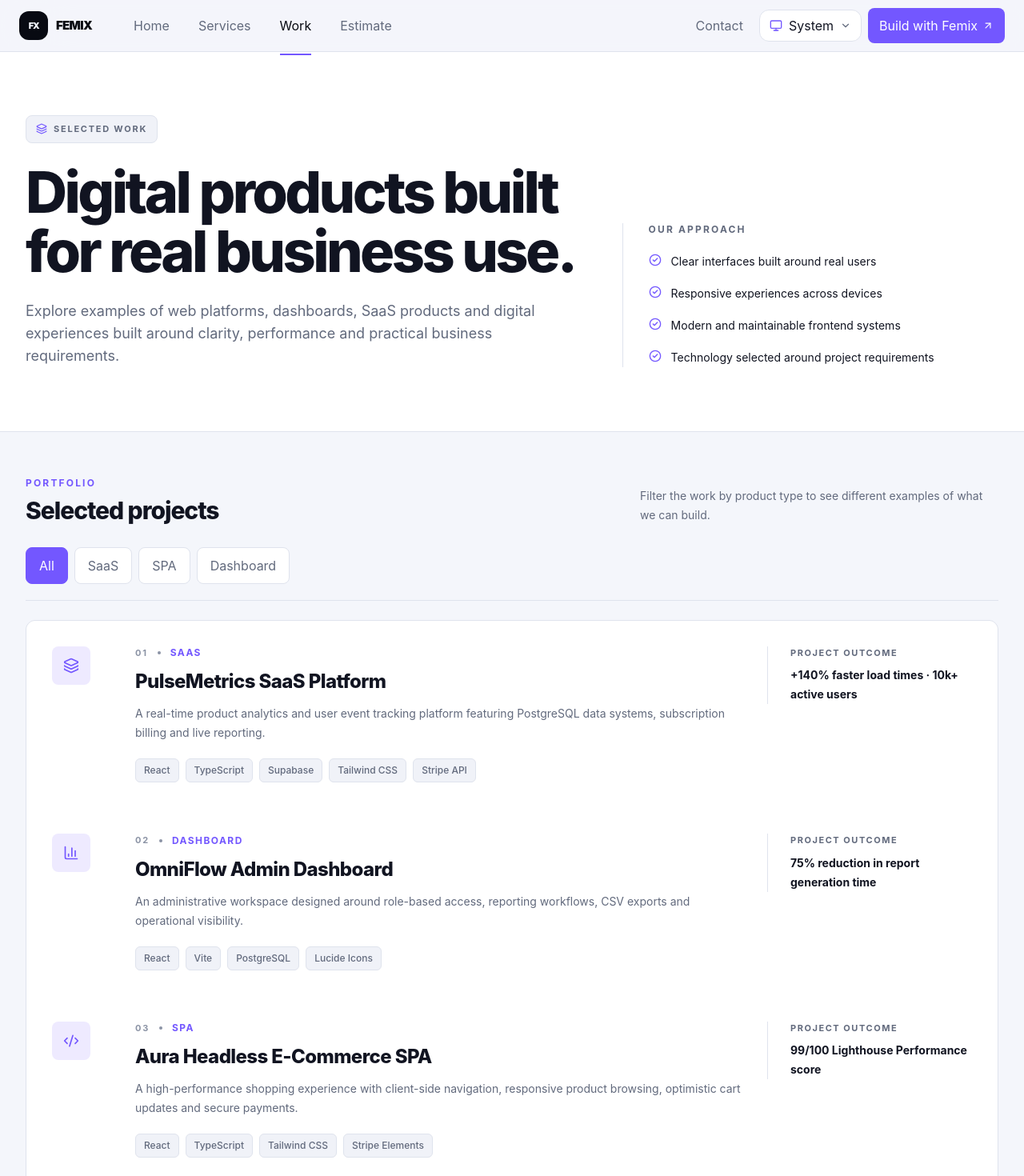
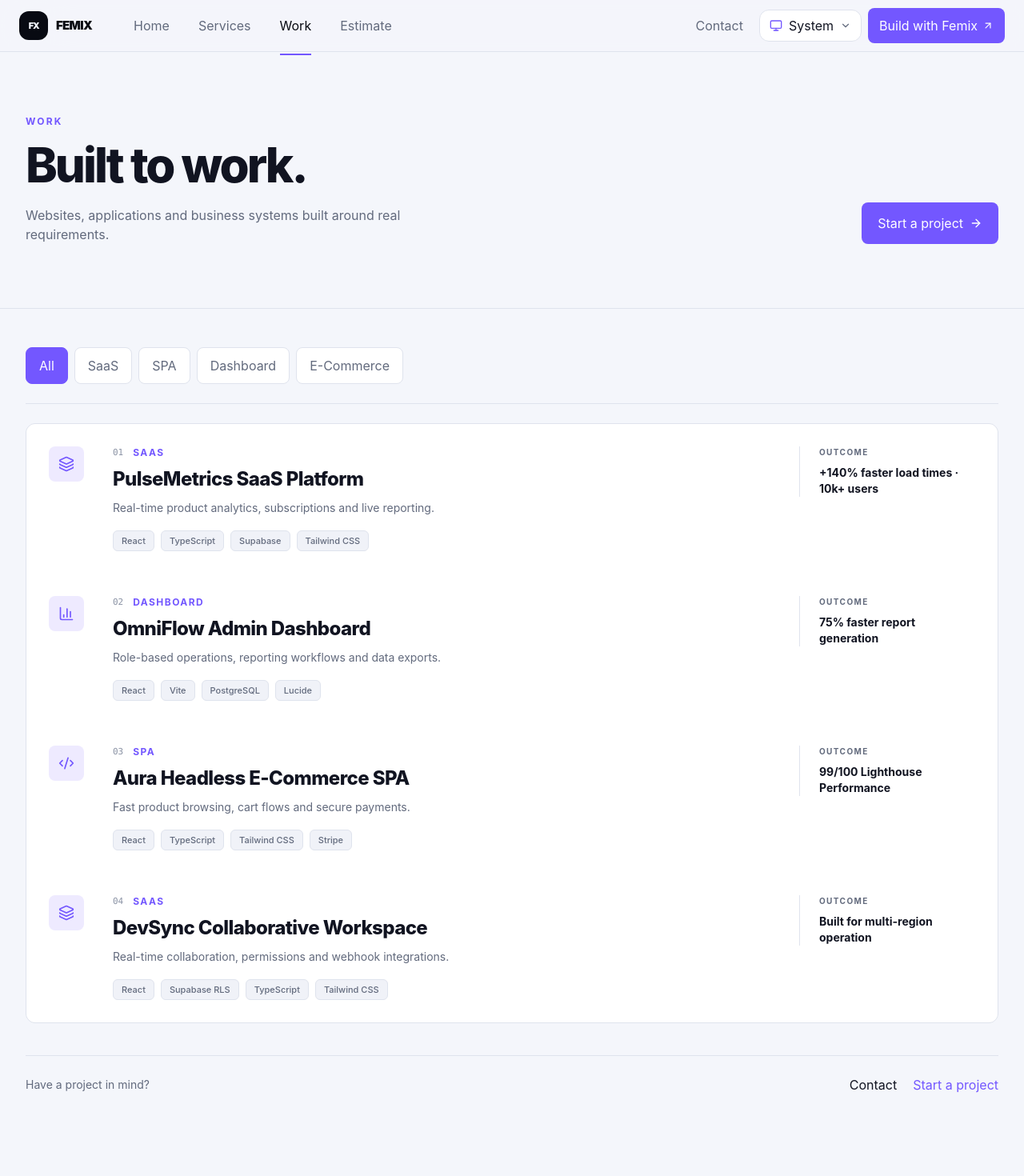
Before and after one commit to femixdigital/femix-web-dev, a React (Vite) app: page /portfolio in a window 1280 px wide. Shown: the top 1470 px of the page at 80% size. After the commit the page ends 1416 px from the top, so only its background shows below. Built offline with nearby package versions, Linux system fonts and the light colour scheme.

Commit message:
feat: streamline portfolio experience

```diff
--- a/src/pages/Portfolio.tsx
+++ b/src/pages/Portfolio.tsx
@@ -4,7 +4,6 @@ import {
   ArrowRight,
   ArrowUpRight,
   BarChart3,
-  CheckCircle2,
   Code2,
   Layers3,
   ShoppingBag,
@@ -26,9 +25,9 @@ const PROJECTS: Project[] = [
     title: 'PulseMetrics SaaS Platform',
     category: 'SaaS',
     description:
-      'A real-time product analytics and user event tracking platform featuring PostgreSQL data systems, subscription billing and live reporting.',
-    techStack: ['React', 'TypeScript', 'Supabase', 'Tailwind CSS', 'Stripe API'],
-    metrics: '+140% faster load times · 10k+ active users',
+      'Real-time product analytics, subscriptions and live reporting.',
+    techStack: ['React', 'TypeScript', 'Supabase', 'Tailwind CSS'],
+    metrics: '+140% faster load times · 10k+ users',
     liveUrl: '#',
   },
   {
@@ -36,9 +35,9 @@ const PROJECTS: Project[] = [
     title: 'OmniFlow Admin Dashboard',
     category: 'Dashboard',
     description:
-      'An administrative workspace designed around role-based access, reporting workflows, CSV exports and operational visibility.',
-    techStack: ['React', 'Vite', 'PostgreSQL', 'Lucide Icons'],
-    metrics: '75% reduction in report generation time',
+      'Role-based operations, reporting workflows and data exports.',
+    techStack: ['React', 'Vite', 'PostgreSQL', 'Lucide'],
+    metrics: '75% faster report generation',
     liveUrl: '#',
   },
   {
@@ -46,9 +45,9 @@ const PROJECTS: Project[] = [
     title: 'Aura Headless E-Commerce SPA',
     category: 'SPA',
     description:
-      'A high-performance shopping experience with client-side navigation, responsive product browsing, optimistic cart updates and secure payments.',
-    techStack: ['React', 'TypeScript', 'Tailwind CSS', 'Stripe Elements'],
-    metrics: '99/100 Lighthouse Performance score',
+      'Fast product browsing, cart flows and secure payments.',
+    techStack: ['React', 'TypeScript', 'Tailwind CSS', 'Stripe'],
+    metrics: '99/100 Lighthouse Performance',
     liveUrl: '#',
   },
   {
@@ -56,14 +55,14 @@ const PROJECTS: Project[] = [
     title: 'DevSync Collaborative Workspace',
     category: 'SaaS',
     description:
-      'A collaborative productivity platform with real-time document synchronization, team permissions and custom webhook integrations.',
+      'Real-time collaboration, permissions and webhook integrations.',
     techStack: ['React', 'Supabase RLS', 'TypeScript', 'Tailwind CSS'],
-    metrics: 'Built for reliable multi-region operation',
+    metrics: 'Built for multi-region operation',
     liveUrl: '#',
   },
 ];
 
-const FILTERS = ['All', 'SaaS', 'SPA', 'Dashboard'] as const;
+const FILTERS = ['All', 'SaaS', 'SPA', 'Dashboard', 'E-Commerce'] as const;
 
 const categoryIcons = {
   SaaS: Layers3,
@@ -81,71 +80,37 @@ export const Portfolio: React.FC = () => {
       : PROJECTS.filter((project) => project.category === activeFilter);
 
   return (
-    <main className="min-h-[calc(100vh-72px)] bg-[var(--app-bg)] text-[var(--app-text)]">
-      <section className="border-b border-[var(--app-border)] bg-[var(--app-surface)]">
+    <main className="min-h-[calc(100vh-64px)] bg-[var(--app-bg)] text-[var(--app-text)]">
+      <section className="border-b border-[var(--app-border)]">
         <div className="mx-auto max-w-[1440px] px-4 py-12 sm:px-6 sm:py-16 lg:px-8 lg:py-20">
-          <div className="grid gap-10 lg:grid-cols-[minmax(0,1.2fr)_minmax(300px,0.8fr)] lg:items-end">
-            <div>
-              <div className="inline-flex items-center gap-2 rounded-lg border border-[var(--app-border)] bg-[var(--app-surface-2)] px-3 py-2 text-[11px] font-bold uppercase tracking-[0.16em] text-[var(--app-muted)]">
-                <Layers3 className="h-3.5 w-3.5 text-[var(--app-brand)]" />
-                Selected work
-              </div>
-
-              <h1 className="mt-6 max-w-4xl text-4xl font-extrabold leading-[1.03] tracking-[-0.05em] sm:text-6xl lg:text-7xl">
-                Digital products built for real business use.
+          <div className="flex flex-col gap-7 lg:flex-row lg:items-end lg:justify-between">
+            <div className="max-w-3xl">
+              <p className="text-xs font-bold uppercase tracking-[0.18em] text-[var(--app-brand)]">
+                Work
+              </p>
+              <h1 className="mt-4 text-4xl font-extrabold leading-[1.02] tracking-[-0.05em] sm:text-6xl">
+                Built to work.
               </h1>
-
-              <p className="mt-6 max-w-2xl text-base leading-7 text-[var(--app-muted)] sm:text-lg">
-                Explore examples of web platforms, dashboards, SaaS products
-                and digital experiences built around clarity, performance and
-                practical business requirements.
+              <p className="mt-5 max-w-xl text-sm leading-6 text-[var(--app-muted)] sm:text-base">
+                Websites, applications and business systems built around real
+                requirements.
               </p>
             </div>
 
-            <div className="border-t border-[var(--app-border)] pt-6 lg:border-l lg:border-t-0 lg:pl-8 lg:pt-0">
-              <p className="text-xs font-bold uppercase tracking-[0.18em] text-[var(--app-muted)]">
-                Our approach
-              </p>
-
-              <div className="mt-5 space-y-4">
-                {[
-                  'Clear interfaces built around real users',
-                  'Responsive experiences across devices',
-                  'Modern and maintainable frontend systems',
-                  'Technology selected around project requirements',
-                ].map((item) => (
-                  <div key={item} className="flex items-start gap-3">
-                    <CheckCircle2 className="mt-0.5 h-4 w-4 shrink-0 text-[var(--app-brand)]" />
-                    <p className="text-sm leading-6 text-[var(--app-text)]">
-                      {item}
-                    </p>
-                  </div>
-                ))}
-              </div>
-            </div>
+            <Link
+              to="/start-project"
+              className="inline-flex w-fit items-center gap-2 rounded-lg bg-[var(--app-brand)] px-5 py-3.5 text-sm font-bold text-[var(--app-brand-contrast)] transition hover:bg-[var(--app-brand-hover)]"
+            >
+              Start a project
+              <ArrowRight className="h-4 w-4" />
+            </Link>
           </div>
         </div>
       </section>
 
       <section>
-        <div className="mx-auto max-w-[1440px] px-4 py-10 sm:px-6 lg:px-8 lg:py-14">
-          <div className="mb-7 flex flex-col gap-4 sm:flex-row sm:items-end sm:justify-between">
-            <div>
-              <p className="text-xs font-bold uppercase tracking-[0.18em] text-[var(--app-brand)]">
-                Portfolio
-              </p>
-              <h2 className="mt-2 text-2xl font-extrabold tracking-[-0.035em] sm:text-3xl">
-                Selected projects
-              </h2>
-            </div>
-
-            <p className="max-w-md text-sm leading-6 text-[var(--app-muted)]">
-              Filter the work by product type to see different examples of
-              what we can build.
-            </p>
-          </div>
-
-          <div className="flex flex-wrap gap-2 border-b border-[var(--app-border)] pb-5">
+        <div className="mx-auto max-w-[1440px] px-4 py-8 sm:px-6 lg:px-8 lg:py-12">
+          <div className="flex flex-wrap gap-2 border-b border-[var(--app-border)] pb-6">
             {FILTERS.map((category) => {
               const isActive = activeFilter === category;
 
@@ -173,39 +138,36 @@ export const Portfolio: React.FC = () => {
               return (
                 <article
                   key={project.id}
-                  className="bg-[var(--app-surface)] p-6 transition hover:bg-[var(--app-surface-2)] sm:p-7 lg:p-8"
+                  className="bg-[var(--app-surface)] p-5 transition hover:bg-[var(--app-surface-2)] sm:p-7"
                 >
-                  <div className="grid gap-7 lg:grid-cols-[72px_minmax(0,1fr)_auto] lg:items-start lg:gap-8">
-                    <div className="flex h-12 w-12 items-center justify-center rounded-lg bg-[var(--app-brand-soft)] text-[var(--app-brand)]">
+                  <div className="grid gap-6 lg:grid-cols-[52px_minmax(0,1fr)_220px] lg:items-start lg:gap-7">
+                    <div className="flex h-11 w-11 items-center justify-center rounded-lg bg-[var(--app-brand-soft)] text-[var(--app-brand)]">
                       <Icon className="h-5 w-5" />
                     </div>
 
                     <div className="min-w-0">
                       <div className="flex flex-wrap items-center gap-3">
-                        <span className="text-[11px] font-bold tracking-[0.16em] text-[var(--app-muted-2)]">
+                        <span className="font-mono text-[11px] text-[var(--app-muted-2)]">
                           {String(index + 1).padStart(2, '0')}
                         </span>
-
-                        <span className="h-1 w-1 rounded-full bg-[var(--app-muted-2)]" />
-
                         <span className="text-xs font-bold uppercase tracking-[0.12em] text-[var(--app-brand)]">
                           {project.category}
                         </span>
                       </div>
 
-                      <h3 className="mt-3 text-xl font-extrabold tracking-[-0.025em] sm:text-2xl">
+                      <h2 className="mt-2 text-xl font-extrabold tracking-[-0.025em] sm:text-2xl">
                         {project.title}
-                      </h3>
+                      </h2>
 
-                      <p className="mt-3 max-w-3xl text-sm leading-6 text-[var(--app-muted)]">
+                      <p className="mt-2 max-w-2xl text-sm leading-6 text-[var(--app-muted)]">
                         {project.description}
                       </p>
 
-                      <div className="mt-5 flex flex-wrap gap-2">
+                      <div className="mt-4 flex flex-wrap gap-2">
                         {project.techStack.map((tech) => (
                           <span
                             key={tech}
-                            className="rounded-md border border-[var(--app-border)] bg-[var(--app-surface-2)] px-2.5 py-1.5 text-xs font-medium text-[var(--app-muted)]"
+                            className="rounded-md border border-[var(--app-border)] bg-[var(--app-surface-2)] px-2.5 py-1 text-[11px] font-medium text-[var(--app-muted)]"
                           >
                             {tech}
                           </span>
@@ -213,12 +175,11 @@ export const Portfolio: React.FC = () => {
                       </div>
                     </div>
 
-                    <div className="border-t border-[var(--app-border)] pt-5 lg:w-64 lg:border-l lg:border-t-0 lg:pl-7 lg:pt-0">
-                      <p className="text-[11px] font-bold uppercase tracking-[0.14em] text-[var(--app-muted)]">
-                        Project outcome
+                    <div className="border-t border-[var(--app-border)] pt-4 lg:border-l lg:border-t-0 lg:pl-6 lg:pt-0">
+                      <p className="text-[10px] font-bold uppercase tracking-[0.14em] text-[var(--app-muted)]">
+                        Outcome
                       </p>
-
-                      <p className="mt-2 text-sm font-bold leading-6 text-[var(--app-text)]">
+                      <p className="mt-2 text-sm font-bold leading-5">
                         {project.metrics}
                       </p>
 
@@ -227,9 +188,9 @@ export const Portfolio: React.FC = () => {
                           href={project.liveUrl}
                           target="_blank"
                           rel="noopener noreferrer"
-                          className="mt-5 inline-flex items-center gap-2 text-sm font-bold text-[var(--app-brand)] transition hover:text-[var(--app-brand-hover)]"
+                          className="mt-4 inline-flex items-center gap-2 text-sm font-bold text-[var(--app-brand)] transition hover:text-[var(--app-brand-hover)]"
                         >
-                          View live project
+                          View project
                           <ArrowUpRight className="h-4 w-4" />
                         </a>
                       )}
@@ -239,41 +200,24 @@ export const Portfolio: React.FC = () => {
               );
             })}
           </div>
-        </div>
-      </section>
 
-      <section className="border-y border-[var(--app-border)] bg-[var(--app-surface-2)]">
-        <div className="mx-auto max-w-[1440px] px-4 py-10 sm:px-6 lg:px-8 lg:py-14">
-          <div className="flex flex-col gap-6 rounded-xl border border-[var(--app-border)] bg-[var(--app-surface)] p-6 sm:p-8 lg:flex-row lg:items-center lg:justify-between">
-            <div>
-              <p className="text-xs font-bold uppercase tracking-[0.18em] text-[var(--app-brand)]">
-                Your project
-              </p>
+          <div className="mt-10 flex flex-col gap-4 border-t border-[var(--app-border)] pt-6 sm:flex-row sm:items-center sm:justify-between">
+            <p className="text-sm text-[var(--app-muted)]">
+              Have a project in mind?
+            </p>
 
-              <h2 className="mt-2 text-2xl font-extrabold tracking-[-0.035em] sm:text-3xl">
-                Have something worth building?
-              </h2>
-
-              <p className="mt-3 max-w-2xl text-sm leading-6 text-[var(--app-muted)] sm:text-base">
-                Tell us what you need and we&apos;ll help define the right
-                scope, features and starting point for the project.
-              </p>
-            </div>
-
-            <div className="flex shrink-0 flex-col gap-3 sm:flex-row">
+            <div className="flex gap-5">
+              <Link
+                to="/contact"
+                className="text-sm font-bold text-[var(--app-text)] transition hover:text-[var(--app-brand)]"
+              >
+                Contact
+              </Link>
               <Link
                 to="/start-project"
-                className="inline-flex items-center justify-center gap-2 rounded-lg bg-[var(--app-brand)] px-5 py-3 text-sm font-bold text-[var(--app-brand-contrast)] transition hover:bg-[var(--app-brand-hover)]"
+                className="text-sm font-bold text-[var(--app-brand)] transition hover:text-[var(--app-brand-hover)]"
               >
                 Start a project
-                <ArrowRight className="h-4 w-4" />
-              </Link>
-
-              <Link
-                to="/contact"
-                className="inline-flex items-center justify-center rounded-lg border border-[var(--app-border-strong)] px-5 py-3 text-sm font-bold text-[var(--app-text)] transition hover:bg-[var(--app-surface-2)]"
-              >
-                Contact Femix
               </Link>
             </div>
           </div>
```
